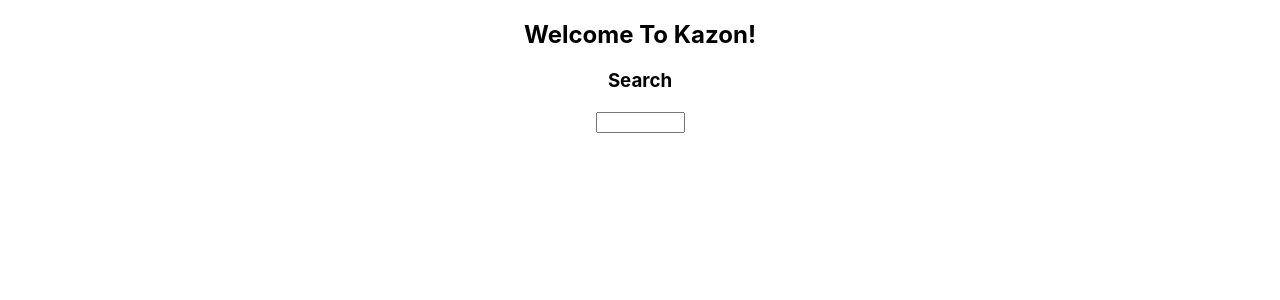
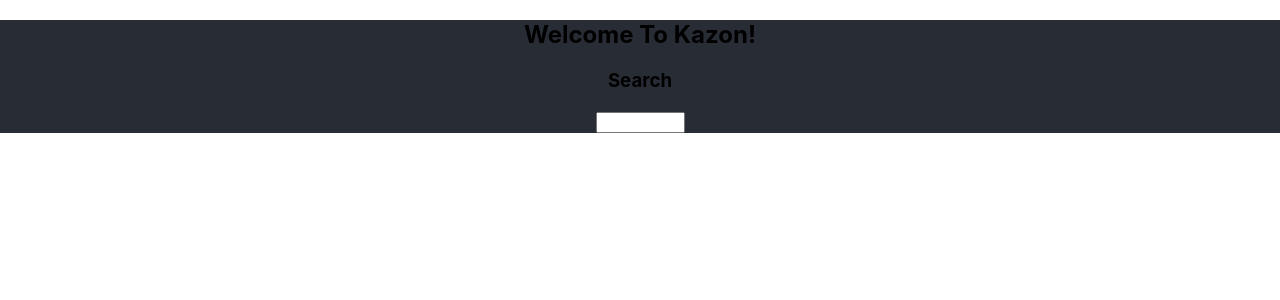
Before and after one commit to ShashiSugrim/kazonfrontend, a React (Create React App) app: page / in a window 1280 px wide. Shown: the top 300 px of the page. Built offline with nearby package versions, Linux system fonts and the light colour scheme.

Commit message:
background color change

```diff
--- a/src/App.css
+++ b/src/App.css
@@ -14,8 +14,8 @@
 }
 
 .App-header {
-  /* background-color: #282c34;
-  min-height: 100vh;
+   background-color: #282c34;
+ /* min-height: 100vh;
   display: flex;
   flex-direction: column;
    align-items: center;
@@ -26,7 +26,7 @@
 }
 
 .App-link {
-  color: #61dafb;
+  color: #ffd905;
 }
 
 @keyframes App-logo-spin {
```
